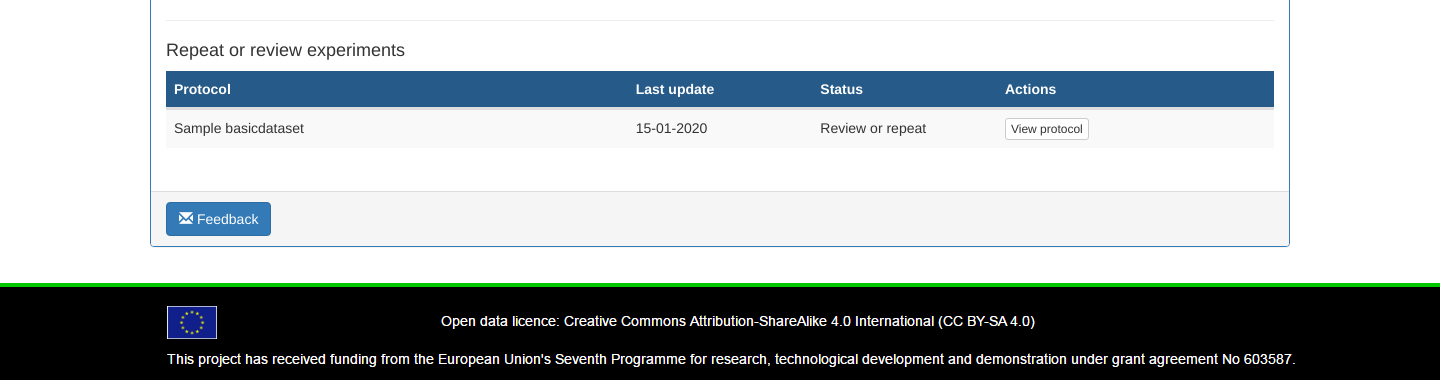
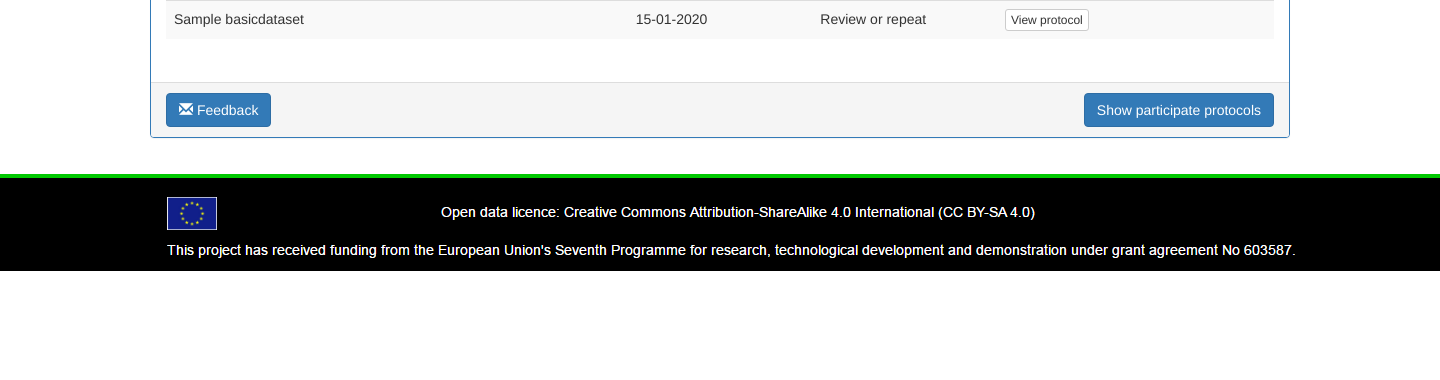
Before and after one commit to beekhuiz/ProtocolTool, a Django app: page / in a window 1440 px wide. Shown: the part 440-820 px from the top of the page. After the commit the page ends 711 px from the top, so only its background shows below. Run offline with Django 3.2, Linux system fonts and the light colour scheme; tables that the repository leaves empty hold one stand-in row (values such as "Sample post"); parts of the project's set-up code (start-up, migrations or seed data) failed here and were passed over; some libraries are stand-ins or nearby versions.

Commit message:
Create two separate pages for review and participate

```diff
--- a/protocoltool/templates/protocoltool/protocoloverview.html
+++ b/protocoltool/templates/protocoltool/protocoloverview.html
@@ -21,6 +21,7 @@
     </head>
 
     <body>
+
 
         <div class="container">
 
@@ -55,9 +56,13 @@
                             </div>
                         </div>
                     </div> <!--END Buttons-->
+
+
                     <div class="row"> <!--Datasets table-->
 
                         <div class="col-md-12">
+
+                        {% if show_participate %}
 
                             <h4>Participate in defining a protocol</h4>
 
@@ -97,7 +102,9 @@
                                 </tbody>
                             </table>
 
-                            <hr>
+                        {% endif %}
+
+                        {% if show_review %}
 
                             <h4>Repeat or review experiments</h4>
 
@@ -137,8 +144,9 @@
                                 </tbody>
                             </table>
 
+                        {% endif %}
+                        </div>
 
-                        </div>
                     </div> <!--END Datasets table-->
                 </div> <!--END Panel body-->
 
@@ -147,12 +155,34 @@
                         <i class="glyphicon glyphicon-envelope"></i>
                         <span><a href="mailto:switchon.wm@gmail.com?subject=Protocol Tool">Feedback</a></span>
                     </button>
+
+                    {% if show_review %}
+                    <form action="../participate/" method="POST" class="form-inline">
+                        {% csrf_token %}
+                        <button type="submit" name="changeList" class="btn btn-primary pull-right">
+                            Show participate protocols
+                        </button>
+                    </form>
+                    {% endif %}
+
+                    {% if show_participate %}
+                    <form action="../review/" method="POST" class="form-inline">
+                        {% csrf_token %}
+                        <button type="submit" name="changeList" class="btn btn-primary pull-right">
+                            Show review protocols
+                        </button>
+                    </form>
+                    {% endif %}
+
                 </div>
             </div> <!-- End Panel-->
         </div> <!--END Container-->
 
-        <form id="dataset_action_form" action="" method="post">
+        <form id="dataset_action_form" action="../overviewaction/" method="post">
             {% csrf_token %}
+
+            <input type="hidden" name="show_review" value="{{ show_review }}">
+            <input type="hidden" name="show_participate" value="{{ show_participate }}">
             <input type="hidden" name="dataset_id" id="datasetID" value="">
             <input type="hidden" name="dataset_action" id="datasetActionID" value="">
         </form>
--- a/protocoltool/urls.py
+++ b/protocoltool/urls.py
@@ -11,7 +11,15 @@ urlpatterns = patterns('',
     #url(r'^(?P<project_id>\d*)/form/$', views.form_dataset, name='form'),
 
     #url(r'^form/$', views.formBasic, name='formbasic'),
-    url(r'^$', views.protocolOverview, name='protocoloverview'),
+    url(r'^$', views.review, name='protocoloverview_review'),
+    #url(r'^participate/$', views.protocolOverview, kwargs={'showParticipate': True, 'showReview': False}, name='protocoloverview_participate'),
+    url(r'^participate/$', views.participate, name='protocoloverview_participate'),
+    #url(r'^review/$', views.protocolOverview, kwargs={'showParticipate': False, 'showReview': True}, name='protocoloverview_review'),
+    url(r'^review/$', views.review, name='protocoloverview_review'),
+
+    url(r'^overviewaction/$', views.protocolOverviewAction, name='protocoloverview_action'),
+
+
     url(r'^form/$', views.createProtocol, name='createprotocol'),
     url(r'^form/(?P<dataset_id>\d*)/$', views.formAll, name='formall'),
     url(r'^view/(?P<dataset_id>\d*)/$', views.viewProtocol, name='viewprotocol'),
--- a/protocoltool/views.py
+++ b/protocoltool/views.py
@@ -14,7 +14,85 @@ import pdb
 from django.core.exceptions import ObjectDoesNotExist
 
 
-def protocolOverview(request):
+
+def participate(request):
+
+    try:
+        dataset_list = BasicDataset.objects.all()
+
+        context = {
+            'dataset_list': dataset_list,
+            'show_participate': True,
+            'show_review': False,
+        }
+
+        return render(request, 'protocoltool/protocoloverview.html', context)
+
+    except ObjectDoesNotExist:
+        raise Http404
+
+
+def review(request):
+
+    try:
+        dataset_list = BasicDataset.objects.all()
+
+        context = {
+            'dataset_list': dataset_list,
+            'show_participate': False,
+            'show_review': True,
+        }
+
+        return render(request, 'protocoltool/protocoloverview.html', context)
+
+    except ObjectDoesNotExist:
+        raise Http404
+
+
+def protocolOverviewAction(request):
+
+    postDict = request.POST.dict()
+
+    dataset_id = postDict['dataset_id']
+    action = postDict['dataset_action']
+
+    dataset_obj = BasicDataset.objects.get(id=dataset_id)
+
+    if action == 'view':
+        # go to URL that shows HTML page with all form info
+        url = '/view/%s/' % dataset_obj.id
+        return HttpResponseRedirect(url)
+
+    if action == 'delete':
+        # Remove metadata in database
+        BasicDataset.objects.filter(id=dataset_id).delete()
+
+    elif action == 'publish':
+        # Fill in dataset published field
+        dataset_obj.published = True
+        dataset_obj.save()
+
+    elif action == 'unpublish':
+        # Empty the dataset published field
+        if dataset_obj.published is not None:
+            dataset_obj.published = False
+            dataset_obj.save()
+
+    elif action == 'export':
+        response = PDFexport.createPDF(dataset_id)
+        return response
+
+    elif action == 'edit':
+        url = '/form/%s/' % dataset_obj.id
+        return HttpResponseRedirect(url)
+
+    return HttpResponseRedirect(reverse('protocoltool:protocoloverview_review'))
+
+
+
+
+
+def protocolOverview(request, kwargs):
     '''
     Show a table with all the protocols. From this table, protocols can be added, edited or published.
     :param request:
@@ -64,9 +142,15 @@ def protocolOverview(request):
     elif request.method == 'GET':
         try:
             dataset_list = BasicDataset.objects.all()
+
+            #pdb.set_trace()
+
             context.update({
                 'dataset_list': dataset_list,
+                'show_participate': kwargs['showParticipate'],
+                'show_review': kwargs['showReview'],
             })
+
         except ObjectDoesNotExist:
             raise Http404
 
```
